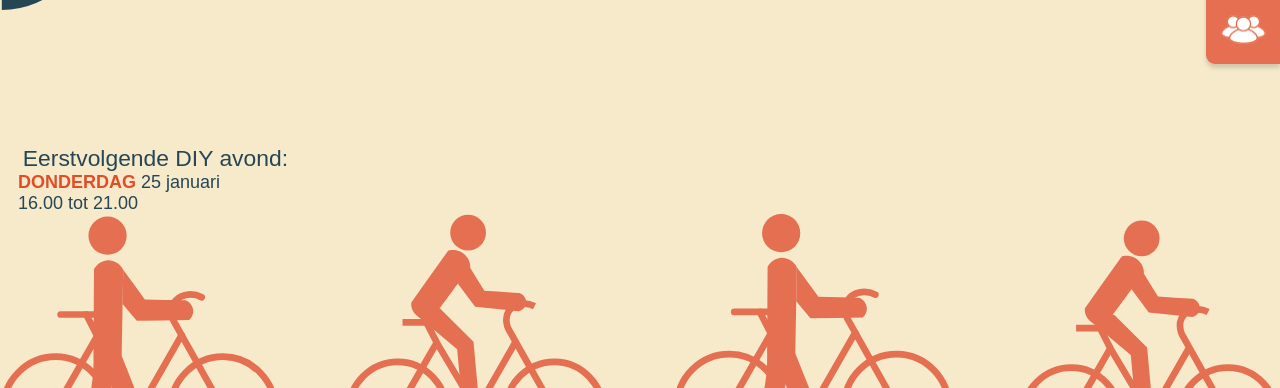
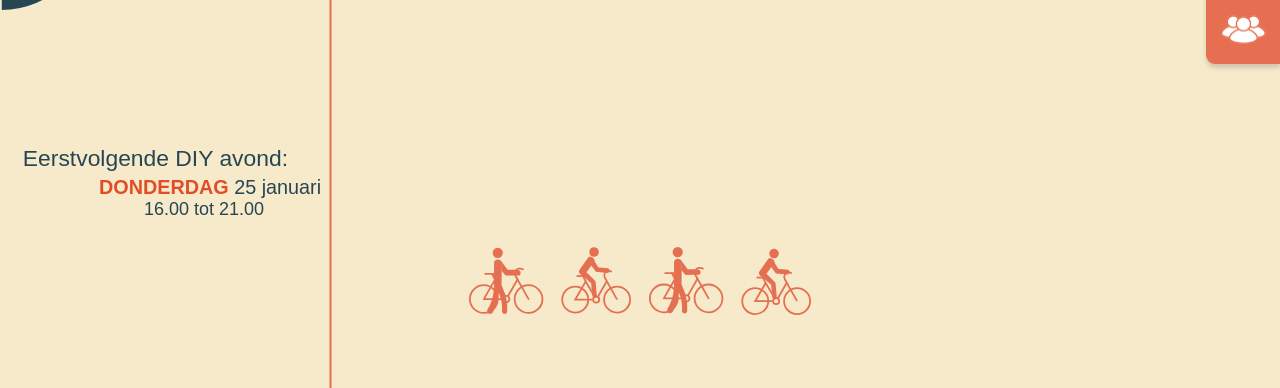
Before and after one commit to LunaaJayy/thinkgreen, a plain HTML site: page fietskliniek.html in a window 1280 px wide. Shown: the part 564-952 px from the top of the page. Drawn offline with Linux system fonts and the light colour scheme; a web font is replaced by a local one.

Commit message:
fietskliniek pagina af

```diff
--- a/css/style.css
+++ b/css/style.css
@@ -205,12 +205,21 @@ header img {
     width: 5.2em;
     margin: 1.1em 0 0 0.5em;
     position: absolute;
+    z-index: 2;
+}
+
+.fietsenrij1 {
+    display: block;
+    margin: 1em 0;
+    width: 19em;
+    margin-left: auto;
+    margin-right: auto;
     z-index: 1;
 }
 
-.fietsenrij {
+.fietsenrij2 {
     display: block;
-    margin: 1em 0;
+    margin: 1.5em 0;
     width: 19em;
     margin-left: auto;
     margin-right: auto;
@@ -231,6 +240,16 @@ div[class^=diy-lijn] {
 .halfwiel {
     width: 5em;
     padding-bottom: 6.5em;
+}
+
+.verticale-lijnfiets {
+    border: 0.11em solid #E76F51;
+    width: 130.5em;
+    transform: rotate(90deg);
+    margin: 0;
+    position: absolute;
+    top: 0;
+    left: -46.95em;
 }
 
 /* tekst */
@@ -264,3 +283,12 @@ div[class^=diy-lijn] {
 .fietskliniek p:nth-last-of-type(3) {
     font-size: 1.27em
 }
+
+.fietskliniek p:nth-last-of-type(2) {
+    font-size: 1.1em;
+    margin: 0.2em 0 0 5em;
+}
+
+.fietskliniek main > p:last-of-type {
+    margin-left: 8em;
+}
--- a/fietskliniek.html
+++ b/fietskliniek.html
@@ -22,7 +22,7 @@
         Gelegen in Nieuwland is de Fietskliniek. De plek
         om je fiets goedkoop te laten repareren!
     </p>
-    <img src="images/fietskliniek/blauwfietsen.svg" alt="Een lijn van stick poppetjes die naast een fiets lopen of op een fiets rijden" class="fietsenrij">
+    <img src="images/fietskliniek/blauwfietsen.svg" alt="Een lijn van stick poppetjes die naast een fiets lopen of op een fiets rijden" class="fietsenrij1">
     <p>
         Met alle liefde en passie helpen de vrijwilligers
         van de fietskliniek je bij het maken van je fiets.
@@ -64,8 +64,9 @@
     <p><b class="rood">DONDERDAG</b> 25 januari </p>
     <p>16.00 tot 21.00</p>
 
-    <img src="images/fietskliniek/rodefietsen.svg" alt="Een lijn van stick poppetjes die naast een fiets lopen of op een fiets rijden">
+    <img src="images/fietskliniek/rodefietsen.svg" alt="Een lijn van stick poppetjes die naast een fiets lopen of op een fiets rijden" class="fietsenrij2">
 
+    <div class="verticale-lijnfiets"></div>
 
 </main>
 
```
